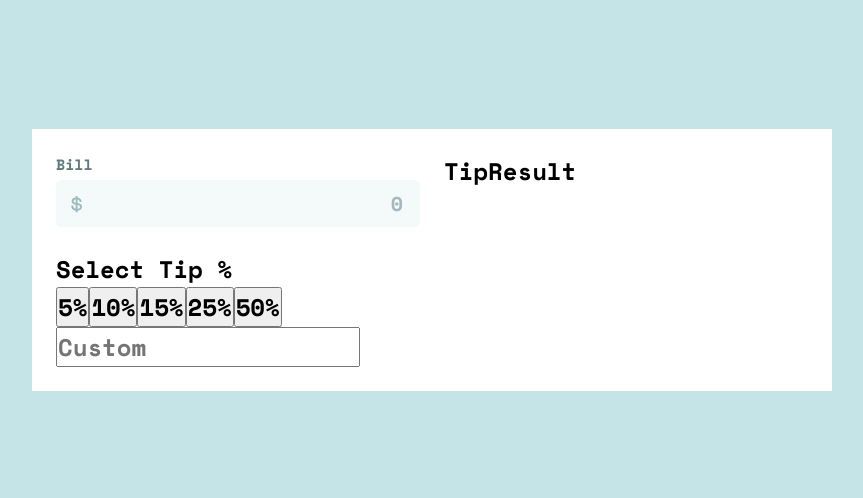
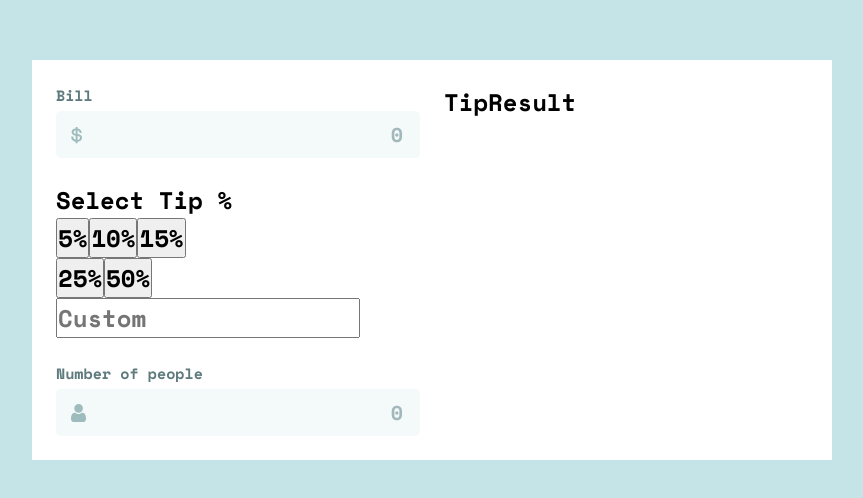
Before and after one commit to Tomas-Arrativel/tip-calculator, a React (Vite) app: page / in a window 1280 px wide. Shown: the part 140-638 px from the top of the page, without its empty margins (208-1071 px from the left). Built offline with nearby package versions, Linux system fonts and the light colour scheme.

Commit message:
Adding the styles to the tip inputs

```diff
--- a/src/containers/Form/Form.tsx
+++ b/src/containers/Form/Form.tsx
@@ -8,16 +8,25 @@ const Form = () => {
         <img src='./images/icon-dollar.svg' alt='Dollar icon' />
         <input type='text' placeholder='0' />
       </div>
-      <div>
+
+      <div className={styles.tip}>
         <label>Select Tip %</label>
-        <div>
+        <div className={styles.tip__button}>
           <button>5%</button>
           <button>10%</button>
           <button>15%</button>
+        </div>
+        <div className={styles.tip__button}>
           <button>25%</button>
           <button>50%</button>
           <input type='text' placeholder='Custom' />
         </div>
+      </div>
+
+      <div className={styles.input}>
+        <label>Number of people</label>
+        <img src='./images/icon-person.svg' alt='Person icon' />
+        <input type='text' placeholder='0' />
       </div>
     </form>
   );
```
